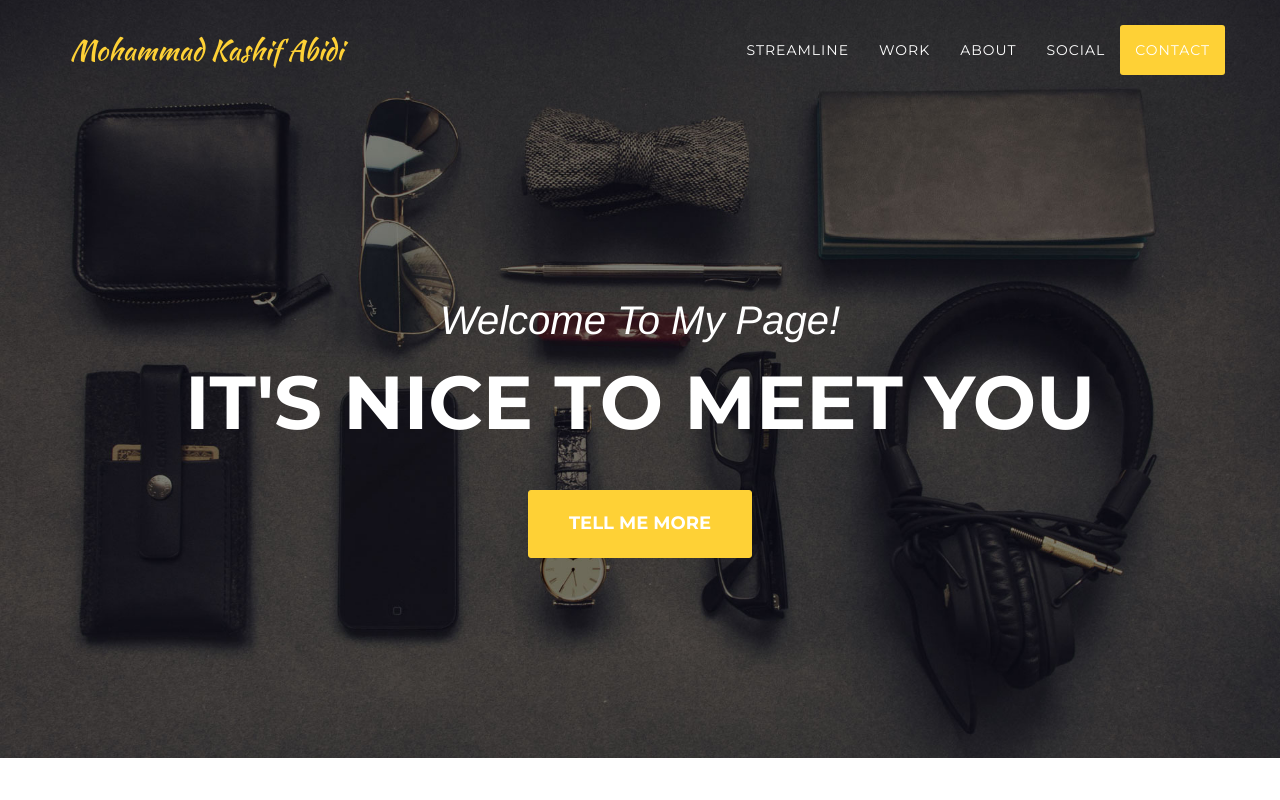
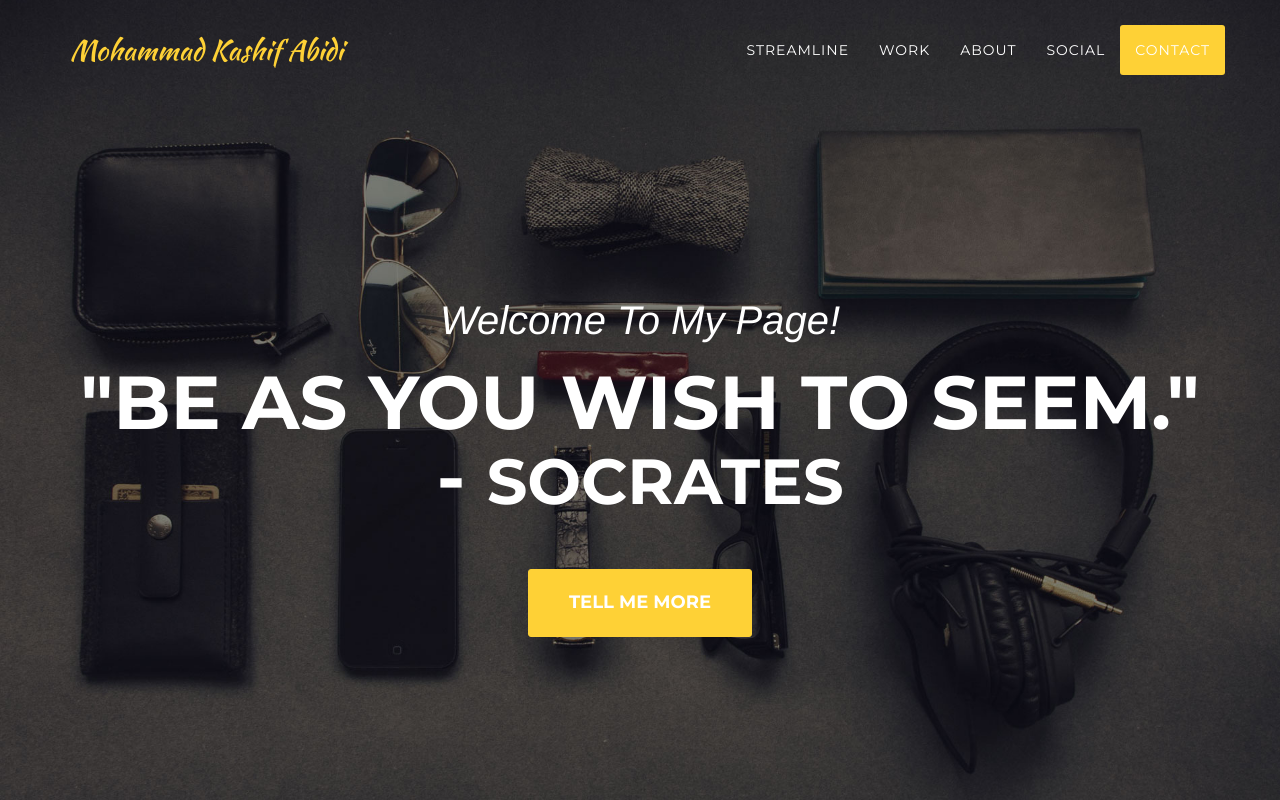
Before and after one commit to kashifabidi/kashifabidi.github.io, a plain HTML site: page index.html in a window 1280 px wide. Shown: the top 800 px of the page. Drawn offline with nearby package versions, Linux system fonts and the light colour scheme; a web font is replaced by a local one.

Commit message:
Update index.html

```diff
--- a/index.html
+++ b/index.html
@@ -101,7 +101,8 @@ j = d.createElement(s), dl = l != 'dataLayer' ? '&l=' + l : ''; j.async = true;
         <div class="container">
             <div class="intro-text">
                 <div class="intro-lead-in">Welcome To My Page!</div>
-                <div class="intro-heading">It's Nice To Meet You</div>
+                <div class="intro-heading">"Be as you wish to seem." - <small>Socrates</small>
+	        </div>
                 <a href="#services" class="page-scroll btn btn-xl">Tell Me More</a>
             </div>
         </div>
```
